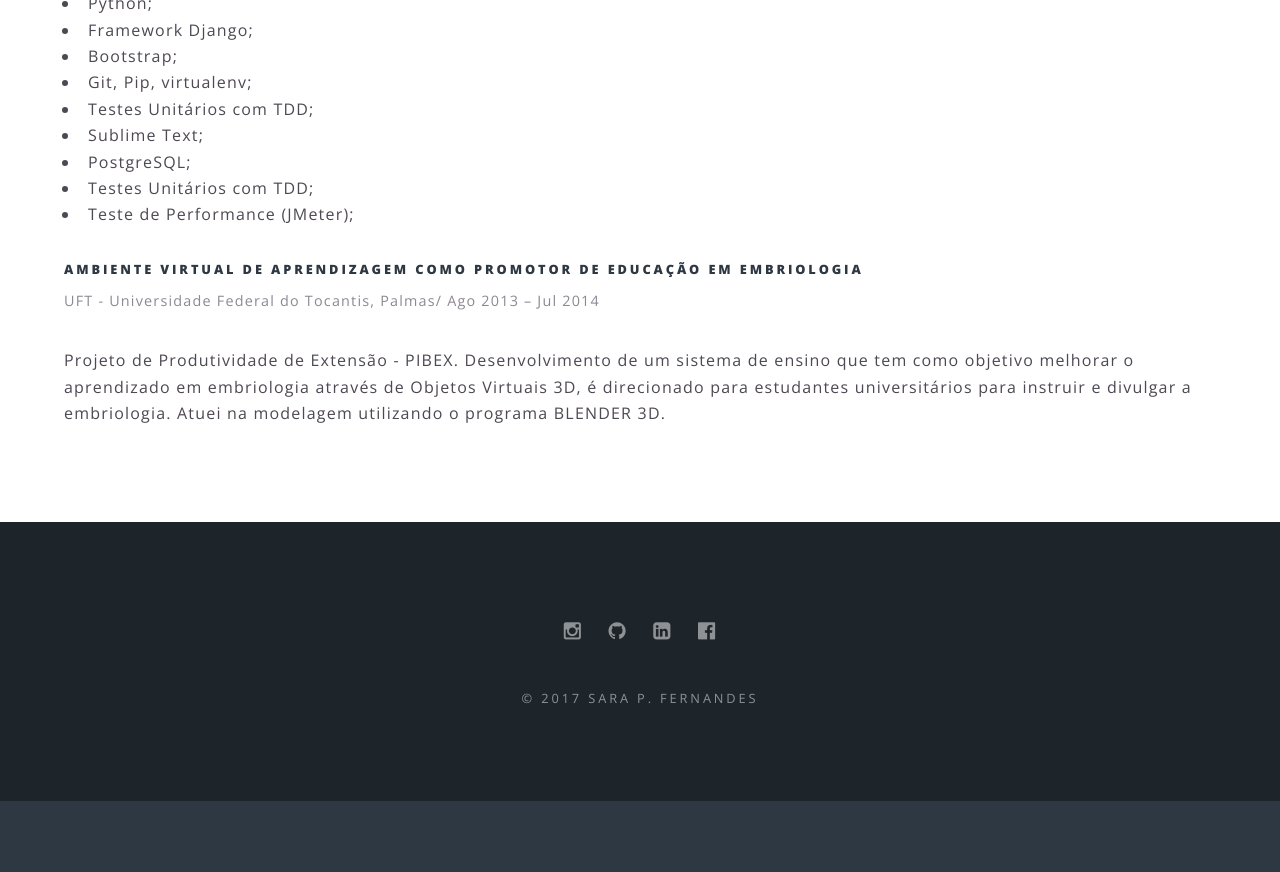
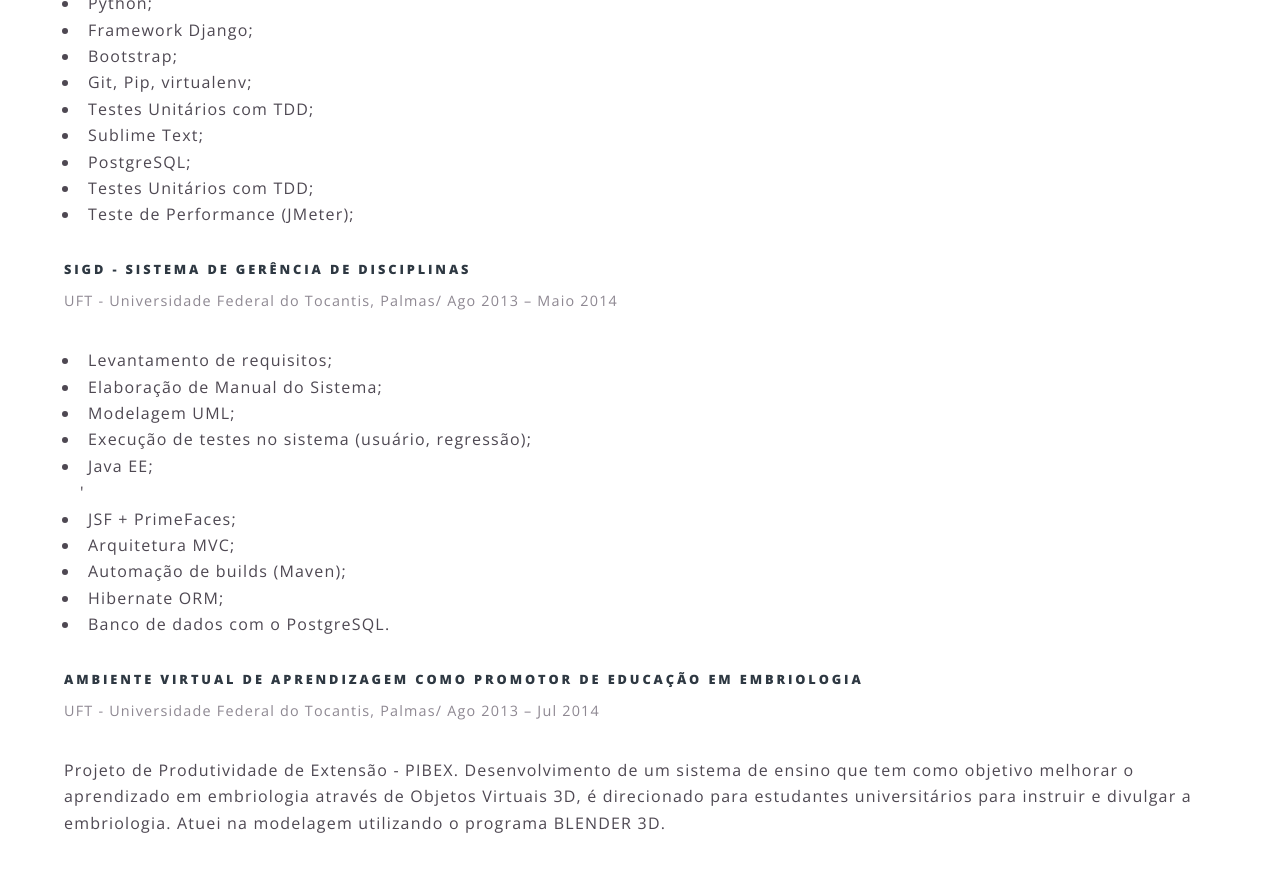
Before and after one commit to SaraFernandes/sarafernandes.github.io_sfdhgdfg, a Jekyll site: the page built from experiencias.html, in a window 1280 px wide and 900 px high, scrolled down 2313 px. Shown: the top 872 px of the window. Built offline with Jekyll 4.4.1, drawn with Linux system fonts in a browser that asks for light colours; before the commit the page ends 3114 px from its top, so only the background shows below that.

Commit message:
Update experiencias.html

```diff
--- a/experiencias.html
+++ b/experiencias.html
@@ -97,6 +97,25 @@ title: Experiências
 						</ul>
 					</div>
 
+				<header>
+					<h5>SIGD - Sistema de Gerência de Disciplinas</h5>
+					<p>UFT - Universidade Federal do Tocantis, Palmas/ Ago 2013 – Maio 2014</p>
+				</header>
+					<div class="12u 12u$(medium)">
+						<ul>
+							<li>Levantamento de requisitos;</li>
+							<li>Elaboração   de Manual do Sistema;</li>
+							<li>Modelagem UML;</li>
+							<li>Execução de testes no sistema (usuário, regressão);</li>
+							<li>Java EE;</li>
+'							<li>JSF + PrimeFaces;</li>
+							<li>Arquitetura MVC;</li>
+							<li>Automação de builds (Maven);</li>
+							<li>Hibernate ORM;</li>
+							<li>Banco de dados com o PostgreSQL.</li>
+						</ul>
+					</div>
+
 					<header>
 						<h5>Ambiente Virtual de Aprendizagem como Promotor de Educação em Embriologia</h5>
 						<p>UFT - Universidade Federal do Tocantis, Palmas/ Ago 2013 – Jul 2014</p>
```
